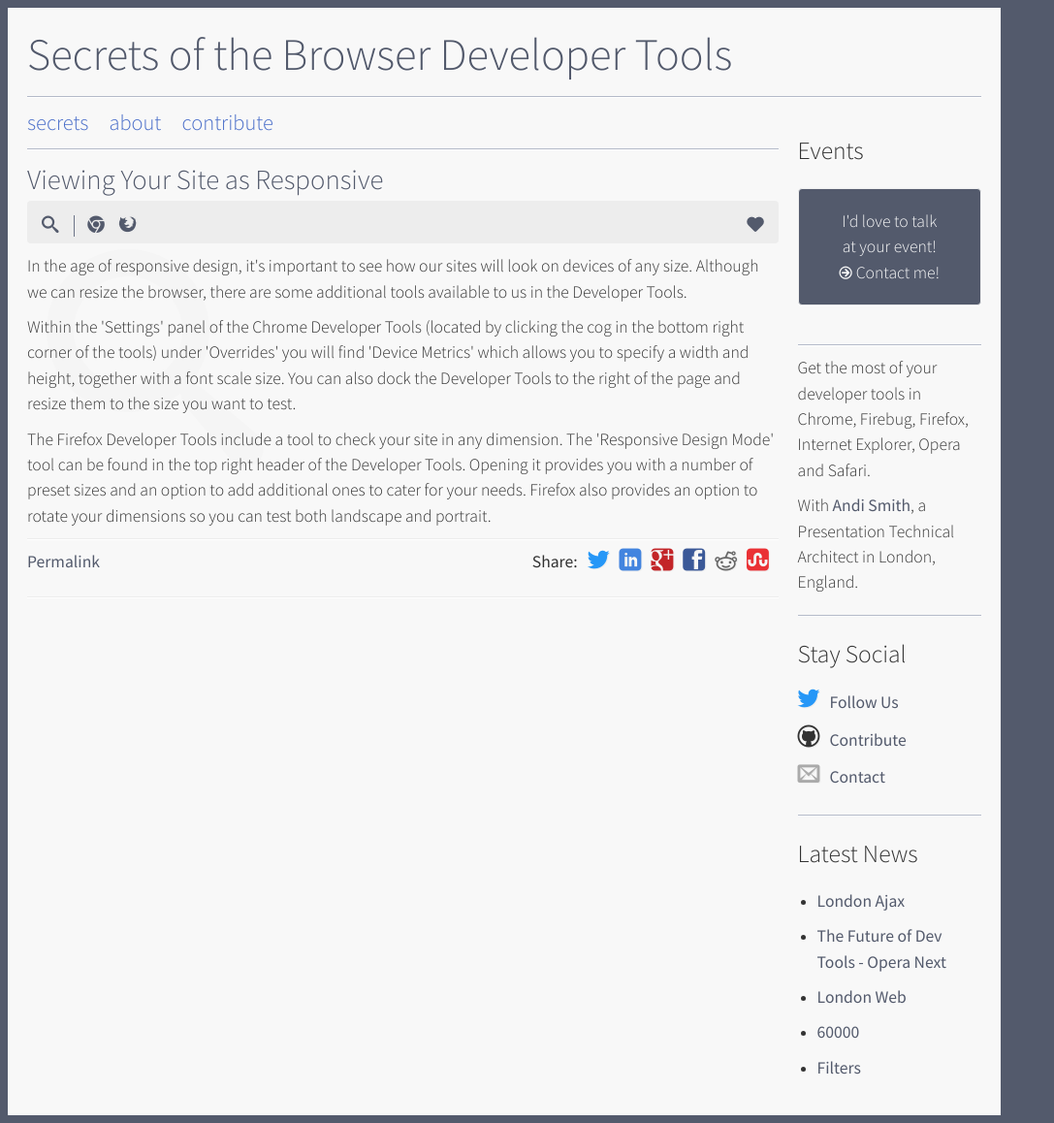
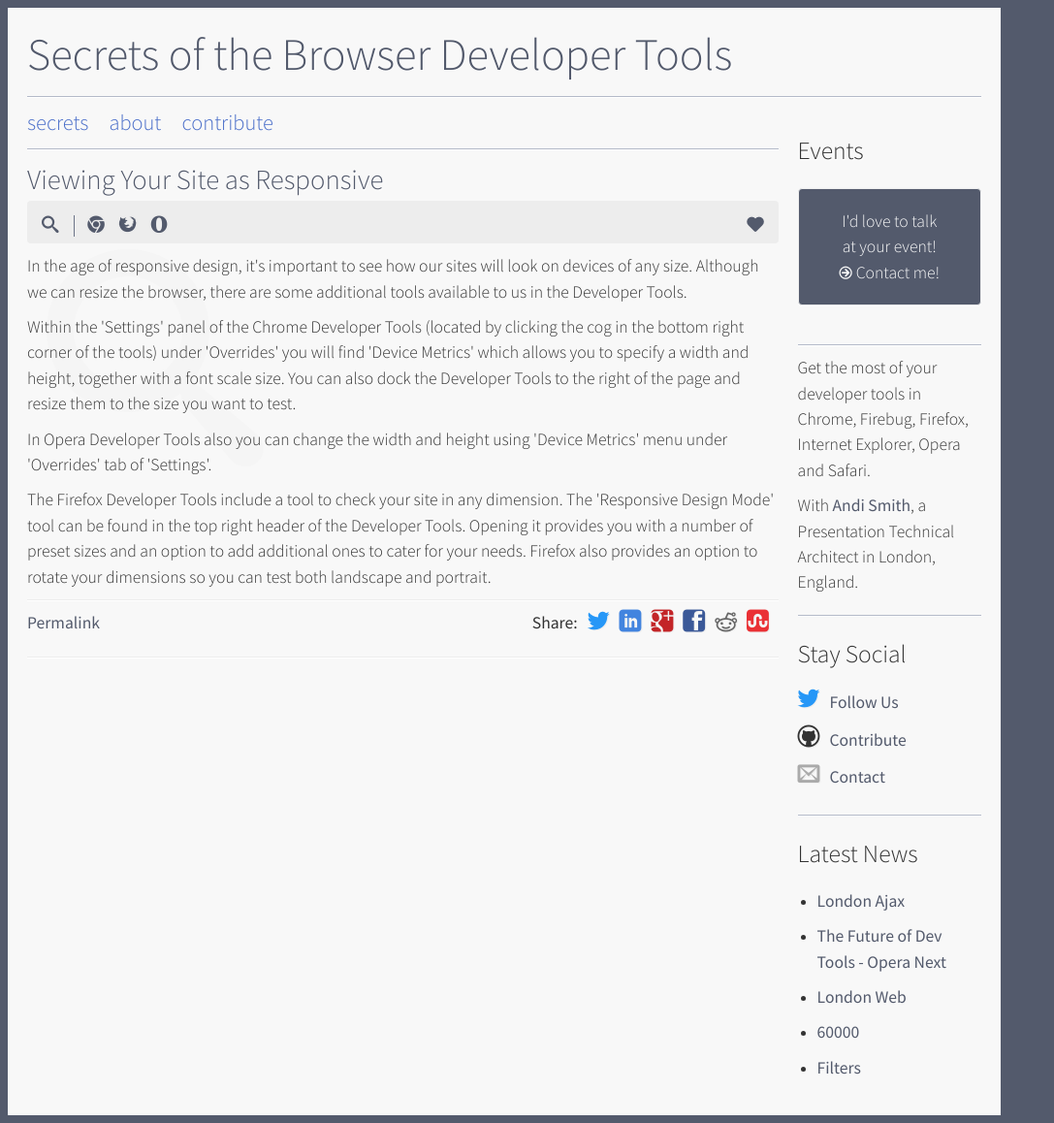
Before and after one commit to andismith/dev-tool-secrets, a Jekyll site: the page built from secret/inspect-viewing-your-site-as-responsive.md, in a window 1280 px wide. Shown: the whole page at 97% size, without its empty margins (0-1087 px from the left). Built offline with Jekyll 4.4.1, drawn with Linux system fonts in a browser that asks for light colours; nearby versions of some CDN libraries; library files that are not in the unit come from our copies; Markdown is read by kramdown in place of the engine named in the settings.

Commit message:
Update inspect-viewing-your-site-as-responsive.md

```diff
--- a/secret/inspect-viewing-your-site-as-responsive.md
+++ b/secret/inspect-viewing-your-site-as-responsive.md
@@ -10,6 +10,7 @@
 browsers:
 - chrome
 - firefox
+- opera
 categories:
 - inspecting
 parent: inspecting
@@ -21,4 +22,6 @@
 
 <p class="chrome">Within the 'Settings' panel of the Chrome Developer Tools (located by clicking the cog in the bottom right corner of the tools) under 'Overrides' you will find 'Device Metrics' which allows you to specify a width and height, together with a font scale size. You can also dock the Developer Tools to the right of the page and resize them to the size you want to test.</p>
 
+<p class="opera">In Opera Developer Tools also you can change the width and height using 'Device Metrics' menu under 'Overrides' tab of 'Settings'.</p>
+
 <p class="firefox">The Firefox Developer Tools include a tool to check your site in any dimension. The 'Responsive Design Mode' tool can be found in the top right header of the Developer Tools. Opening it provides you with a number of preset sizes and an option to add additional ones to cater for your needs. Firefox also provides an option to rotate your dimensions so you can test both landscape and portrait.</p>
```
